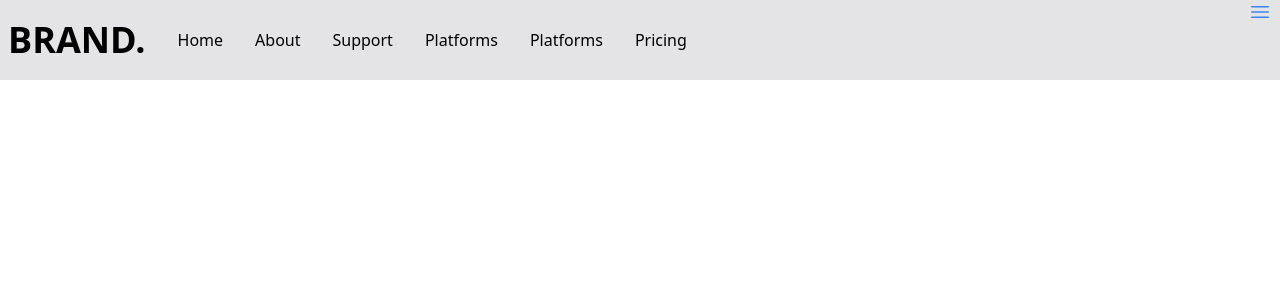
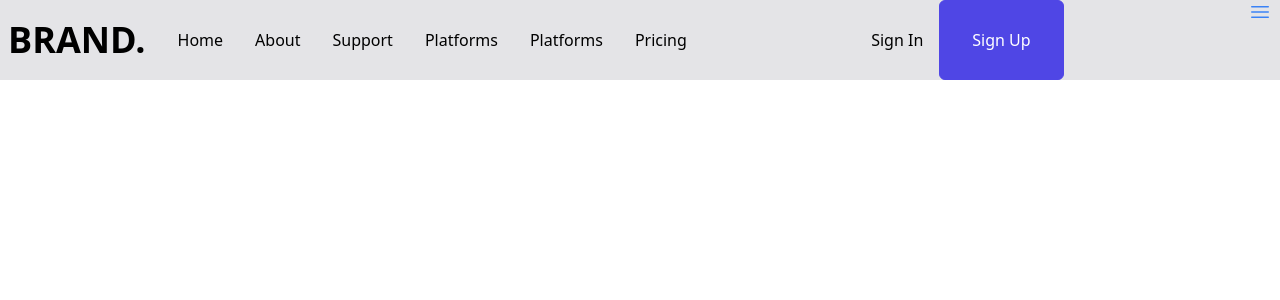
Before and after one commit to MartinMSalas/Tailwind_App_01, a React (Create React App) app in the folder app01/: page / in a window 1280 px wide. Shown: the top 300 px of the page. Built offline with nearby package versions, Linux system fonts and the light colour scheme.

Commit message:
adding buttons

```diff
--- a/app01/src/components/Navbar.jsx
+++ b/app01/src/components/Navbar.jsx
@@ -16,6 +16,10 @@ const Navbar = () => {
             <li>Pricing</li>
           </ul>
         </div>
+        <div className='hidden md:flex pr-4'>
+          <button className='border-none bg-transparent text-black mr-4'>Sign In</button>
+          <button className='px-8 py-3'>Sign Up</button>
+        </div>
 
 
         <Bars3Icon className="h-6 w-6 text-blue-500"/>
```
